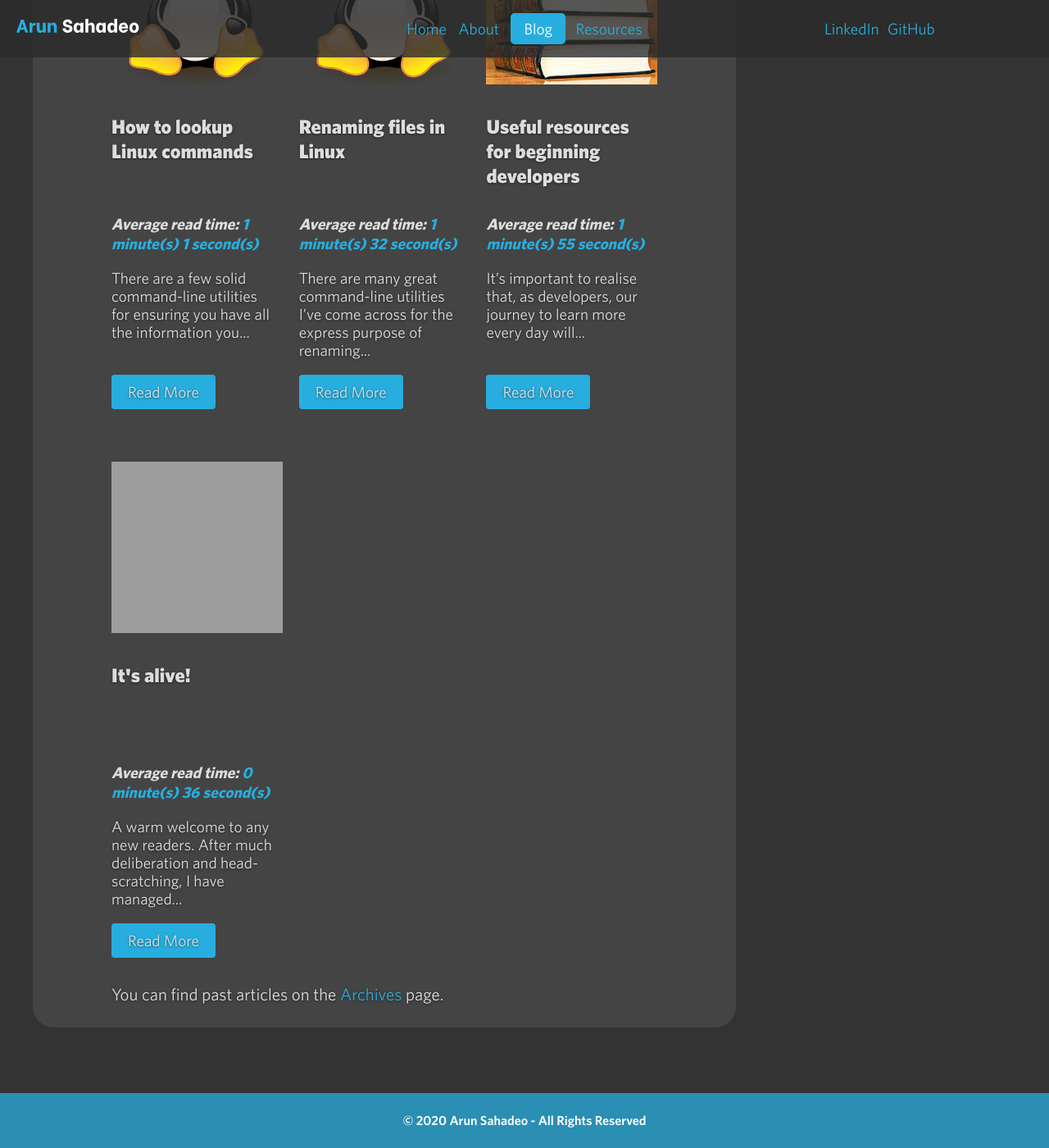
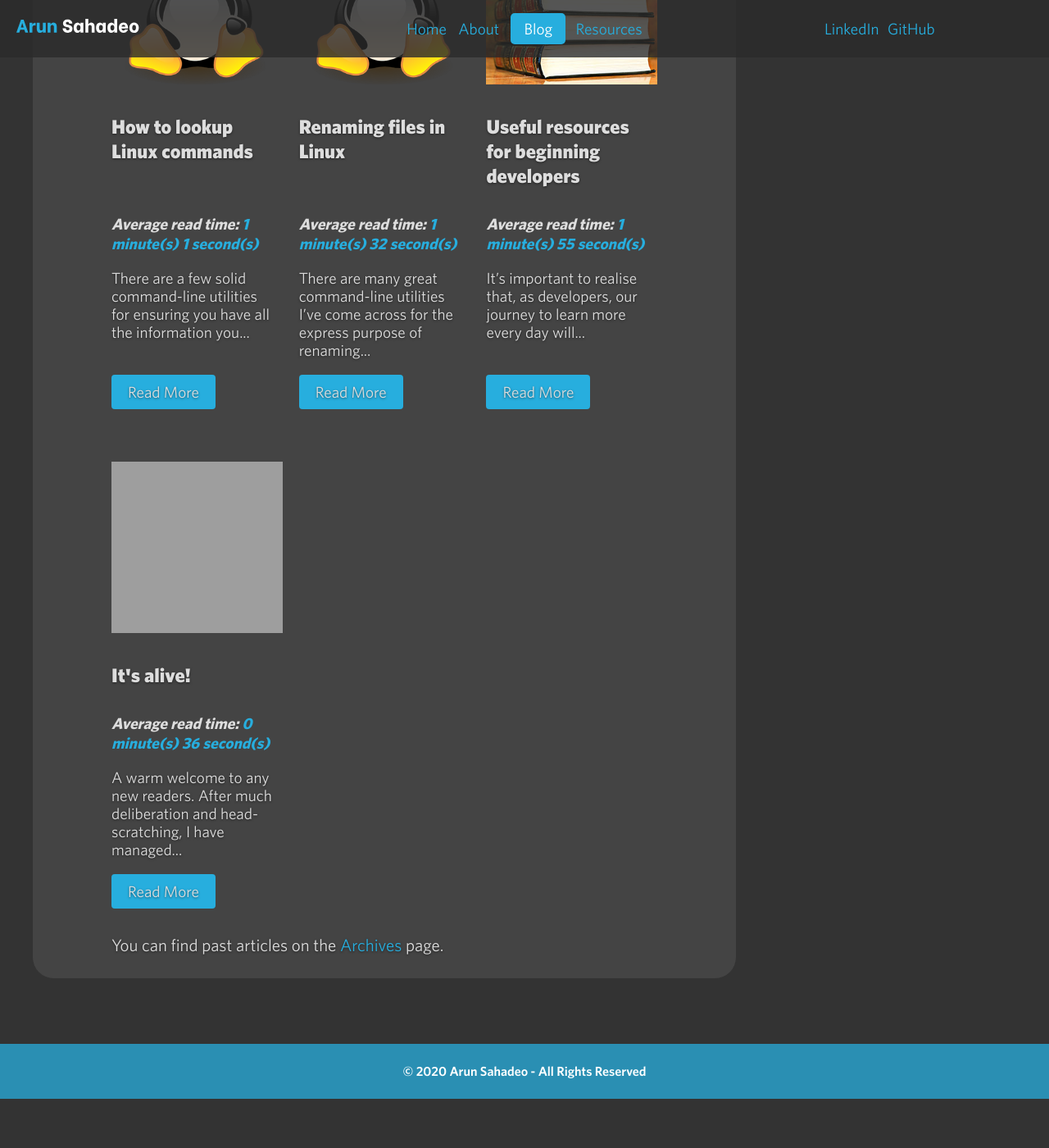
Before and after one commit to ArunSahadeo/ArunSahadeo.github.io, a Jekyll site: the page built from blog.html, in a window 1280 px wide and 1400 px high, scrolled down 905 px. Shown: the whole window at 82% size. Built offline with Jekyll 4.4.1, drawn with Linux system fonts in a browser that asks for light colours; some web fonts are replaced; after the commit the page ends 2245 px from its top, so only the background shows below that; grey boxes are pictures that could not be loaded.

Commit message:
Do not apply equalise heights logic to specific elements

```diff
--- a/_includes/components/articles/featured.html
+++ b/_includes/components/articles/featured.html
@@ -1,6 +1,12 @@
 <section class="featured-articles equalise-heights" data-targets="article > h4, article > p" data-min-width="768">
     {%- assign articles = site.posts limit:6 -%}
+
     {%- for article in articles -%}
+    {%- if forloop.last and forloop.index | modulo: 3 === 1 -%}
+    {%- assign aloneOnRow = true -%}
+    {%- else -%}
+    {%- assign aloneOnRow = false -%}
+    {%- endif -%}
     <article>
         <a href="{{ article.url}}">
         {%- if article.thumbnail.url and article.thumbnail.url != '' and article.thumbnail.url != nil -%}
@@ -10,7 +16,7 @@
         {%- endif -%}
         </a>
 
-        <h4 class="whitney-black">
+        <h4 class="whitney-black{% if aloneOnRow %} do-not-equalise{% endif %}">
             {{ article.title }}
         </h4>
 
@@ -28,9 +34,9 @@
             <em>Average read time: <span class="text-summer-sky-blue">{{ average_read_time }}</span></em>
         </small>
 
-        <p>{{ article.content | strip_html | truncatewords: 15 }}</p>
+        <p{% if aloneOnRow %} class="do-not-equalise"{% endif %}>{{ article.content | strip_html | truncatewords: 15 }}</p>
 
-        <p>
+        <p class="do-not-equalise">
             <a class="btn bg-summer-sky-blue" title="Read more" href="{{article.url}}">
                 Read More
             </a>
--- a/_sass/components/_content-grid.scss
+++ b/_sass/components/_content-grid.scss
@@ -177,11 +177,6 @@ body.blog {
                 &:last-of-type {
                     margin-top: 0;
                     margin-bottom: 0;
-                    height: auto !important;
-                }
-
-                @media (min-width: 1200px) {
-                    //max-width: 95%;
                 }
             }
         }
--- a/assets/js/components/EqualiseHeights.js
+++ b/assets/js/components/EqualiseHeights.js
@@ -34,6 +34,10 @@ class EqualiseHeights {
             });
 
             targets.forEach(target => {
+                if (target.classList.contains('do-not-equalise')) {
+                    return;
+                }
+
                 target.style.height = new String(maxHeights[target.nodeName.toLowerCase()] + 'px');
             });
         });
```
